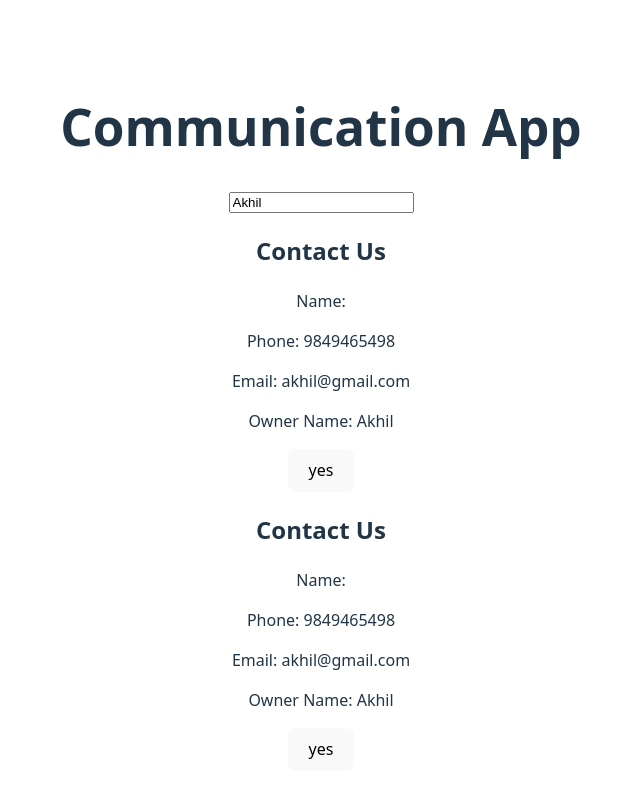
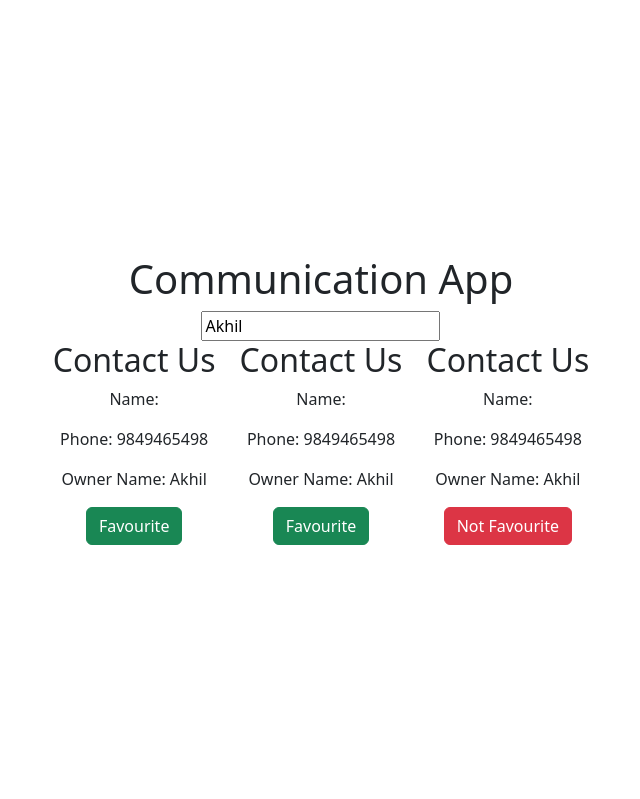
Before and after one commit to binaryen-akhil/vue, a Vue app in the folder components/communication/: page / in a window 1280 px wide. Shown: the top 799 px of the page, without its empty margins (319-959 px from the left). Built offline with nearby package versions, Linux system fonts and the light colour scheme.

Commit message:
dynamically add class

```diff
--- a/components/communication/package.json
+++ b/components/communication/package.json
@@ -9,6 +9,7 @@
     "preview": "vite preview"
   },
   "dependencies": {
+    "bootstrap": "^5.3.8",
     "vue": "^3.5.25"
   },
   "devDependencies": {
--- a/components/communication/src/App.vue
+++ b/components/communication/src/App.vue
@@ -33,7 +33,7 @@ const contacts=reactive([
   name:"Akhil3",
   phone:9849465498,
   ownername:myname,
-  isFavourite:true
+  isFavourite:false
 }
 ]
 )
--- a/components/communication/src/components/ContactUs.vue
+++ b/components/communication/src/components/ContactUs.vue
@@ -1,25 +1,35 @@
 <template>
     <div>
         <h2>Contact Us</h2>
-        <p>Name: {{ name }}</p>
-        <p>Phone: {{ phone }}</p>
-        <p>Email: {{ email }}</p>
-        <p>Owner Name: {{ ownername }}</p>
+        <p>Name: {{ props.name }}</p>
+        <p>Phone: {{ props.phone }}</p>
+        <p>Owner Name: {{ props.ownername }}</p>
     </div>
-    <div>
-        <button :class="[isFavourite? 'btn btn-warning':'btn btn-danger']">{{ isFavourite?'yes':'no' }}</button>
-    </div>
+    <button :class="[props.isFavourite ? 'btn btn-success' : 'btn btn-danger']">
+    {{ props.isFavourite ? 'Favourite' : 'Not Favourite' }}
+  </button>
   </template>
 
   <script setup>
 import { ref } from 'vue';
+import { defineProps } from 'vue';
 
-  const props = defineProps({
-    name: String, required: true,
-    phone: Number, required: true,
-    ownername: String,
-    isFavourite: Boolean
-  });
+const props = defineProps({
+  name: {
+    type: String,
+    required: true
+  },
+  phone: {
+    type: Number,
+    required: true
+  },
+  ownername: {
+    type: String
+  },
+  isFavourite: {
+    type: Boolean
+  }
+});
   console.log(props);
 
   const email = ref("akhil@gmail.com");
--- a/components/communication/src/main.js
+++ b/components/communication/src/main.js
@@ -1,5 +1,5 @@
 import { createApp } from 'vue'
 import './style.css'
 import App from './App.vue'
-
+import 'bootstrap/dist/css/bootstrap.min.css'
 createApp(App).mount('#app')
```
Also changed, not shown: 1 other file (tests, documents, lock files or other folders).
